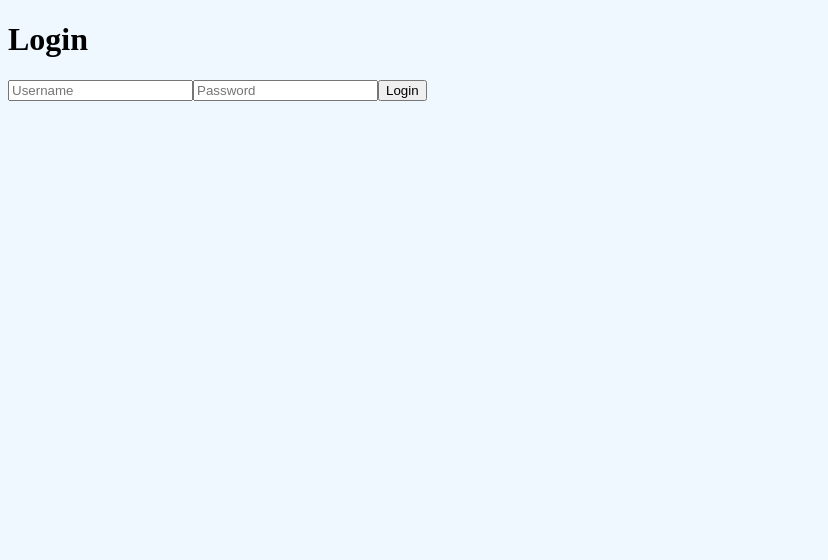
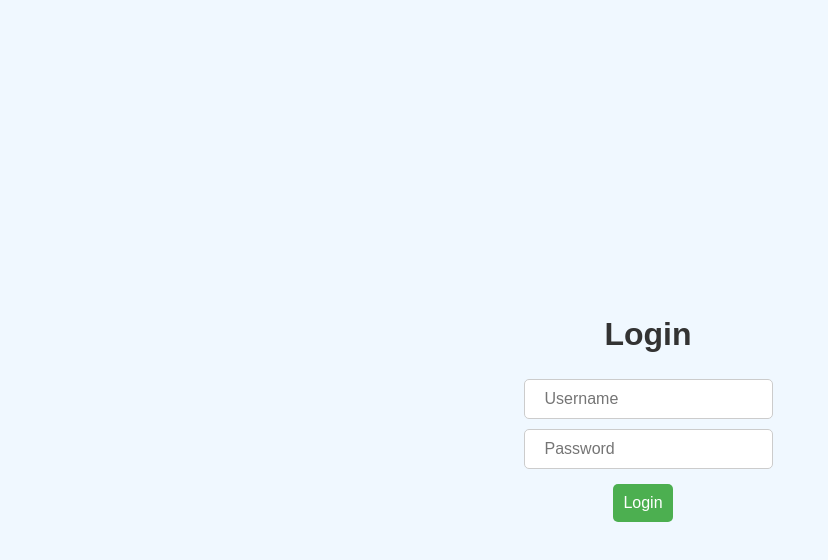
Before and after one commit to 7174Andy/flight-search, a Next.js app in the folder frontend/: page /login in a window 1280 px wide. Shown: the top 560 px of the page, without its empty margins (0-828 px from the left). Built offline with nearby package versions, Linux system fonts and the light colour scheme.

Commit message:
add design to login page

```diff
--- /dev/null
+++ b/frontend/app/login/loigin.module.css
@@ -0,0 +1,49 @@
+.container {
+    display: flex;
+    flex-direction: column;
+  text-align: center;
+  border-radius: 10px;
+  height: 100vh;
+  width: 100vw;
+  align-items: center;
+  justify-content: center;
+}
+
+.title {
+    font-family: 'Arial', sans-serif;
+    color: #333;
+}
+
+.inputContainer {
+    display: flex;
+    flex-direction: column;
+    align-items: center;
+    margin-bottom: 10px;
+}
+
+.username {
+    margin: 5px;
+    padding: 10px 20px;
+    font-size: 16px;
+    border: 1px solid #ccc;
+    border-radius: 5px;
+}
+
+.password {
+    margin: 5px;
+    padding: 10px 20px;
+    font-size: 16px;
+    border: 1px solid #ccc;
+    border-radius: 5px;
+}
+
+.loginButton {
+    padding: 10px;
+    font-size: 16px;
+    margin-right: 10px;
+    background-color: #4caf50;
+    color: white;
+    border: none;
+    border-radius: 5px;
+    cursor: pointer;
+}
--- a/frontend/app/login/page.jsx
+++ b/frontend/app/login/page.jsx
@@ -1,10 +1,18 @@
+import style from "./loigin.module.css";
+
 export default function Page() {
   return (
-    <div>
-      <h1>Login</h1>
-      <input type="text" placeholder="Username" />
-      <input type="password" placeholder="Password" />
-      <button>Login</button>
+    <div className={style.container}>
+      <h1 className={style.title}>Login</h1>
+      <div className={style.inputContainer}>
+        <input type="text" placeholder="Username" className={style.username} />
+        <input
+          type="password"
+          placeholder="Password"
+          className={style.password}
+        />
+      </div>
+      <button className={style.loginButton}>Login</button>
     </div>
   );
 }
--- a/frontend/app/page.jsx
+++ b/frontend/app/page.jsx
@@ -1,7 +1,7 @@
 "use client";
 
 import { useRouter } from "next/navigation";
-import style from "./page.module.css";
+import style from "./home.module.css";
 
 export default function Page() {
   const router = useRouter();
```
Also changed, not shown: frontend/app/home.module.css (renamed from frontend/app/page.module.css).
